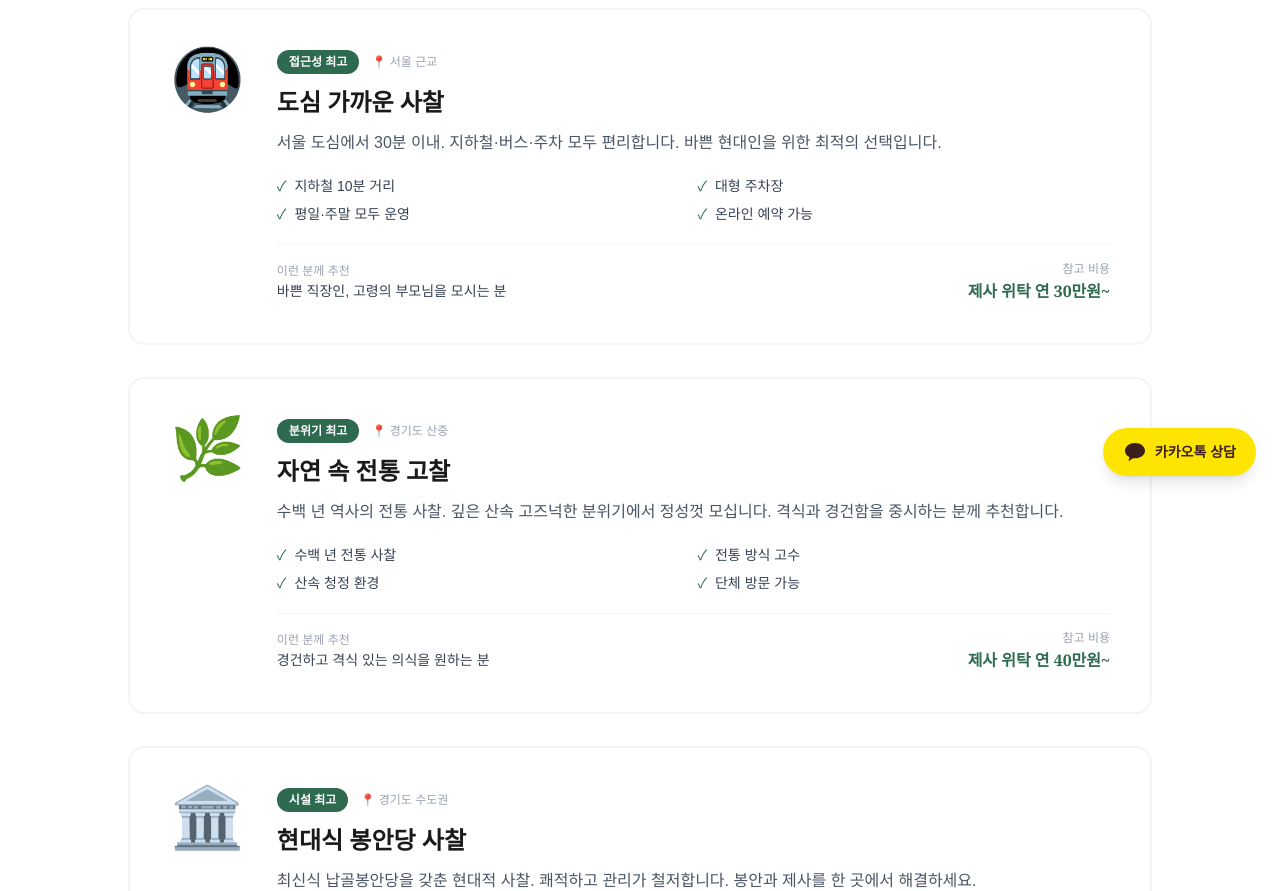
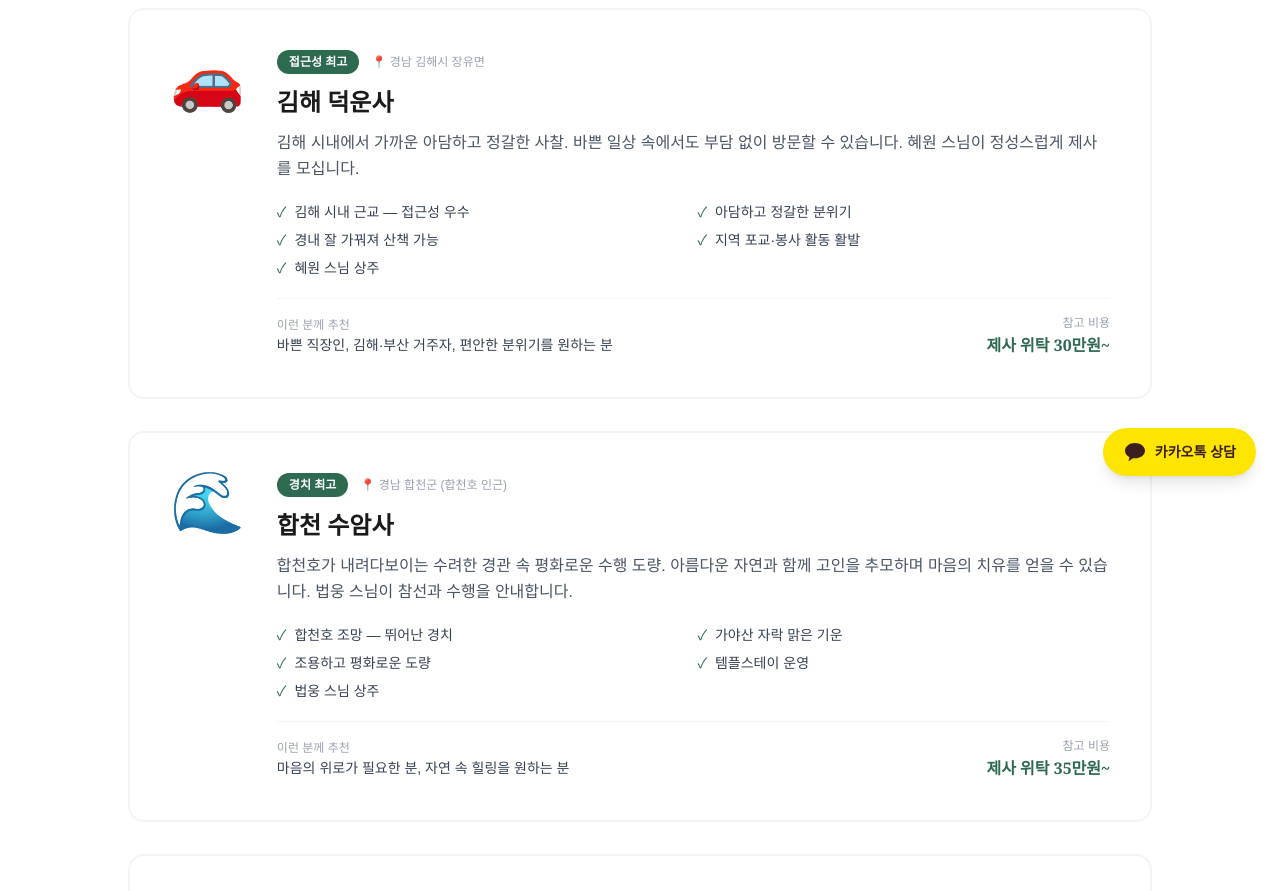
Before and after one commit to klein0226-gif/ansimjesa, a Next.js app: page /temples in a window 1280 px wide. Shown: the part 300-1191 px from the top of the page. Built offline with nearby package versions, Linux system fonts and the light colour scheme.

Commit message:
feat: 사찰 정보 업데이트 — 덕운사/수암사/마애사 실제 데이터 + 주지스님 + 장단점 비교

```diff
--- a/app/temples/page.tsx
+++ b/app/temples/page.tsx
@@ -17,37 +17,37 @@ export const metadata: Metadata = {
 
 const temples = [
   {
-    slug: "urban-temple",
-    name: "도심 가까운 사찰",
+    slug: "deokunsa",
+    name: "김해 덕운사",
     tag: "접근성 최고",
-    emoji: "🚇",
-    location: "서울 근교",
-    desc: "서울 도심에서 30분 이내. 지하철·버스·주차 모두 편리합니다. 바쁜 현대인을 위한 최적의 선택입니다.",
-    features: ["지하철 10분 거리", "대형 주차장", "평일·주말 모두 운영", "온라인 예약 가능"],
-    best: "바쁜 직장인, 고령의 부모님을 모시는 분",
-    price: "제사 위탁 연 30만원~",
+    emoji: "🚗",
+    location: "경남 김해시 장유면",
+    desc: "김해 시내에서 가까운 아담하고 정갈한 사찰. 바쁜 일상 속에서도 부담 없이 방문할 수 있습니다. 혜원 스님이 정성스럽게 제사를 모십니다.",
+    features: ["김해 시내 근교 — 접근성 우수", "아담하고 정갈한 분위기", "경내 잘 가꿔져 산책 가능", "지역 포교·봉사 활동 활발", "혜원 스님 상주"],
+    best: "바쁜 직장인, 김해·부산 거주자, 편안한 분위기를 원하는 분",
+    price: "제사 위탁 30만원~",
   },
   {
-    slug: "nature-temple",
-    name: "자연 속 전통 고찰",
-    tag: "분위기 최고",
-    emoji: "🌿",
-    location: "경기도 산중",
-    desc: "수백 년 역사의 전통 사찰. 깊은 산속 고즈넉한 분위기에서 정성껏 모십니다. 격식과 경건함을 중시하는 분께 추천합니다.",
-    features: ["수백 년 전통 사찰", "전통 방식 고수", "산속 청정 환경", "단체 방문 가능"],
-    best: "경건하고 격식 있는 의식을 원하는 분",
-    price: "제사 위탁 연 40만원~",
+    slug: "suamsa",
+    name: "합천 수암사",
+    tag: "경치 최고",
+    emoji: "🌊",
+    location: "경남 합천군 (합천호 인근)",
+    desc: "합천호가 내려다보이는 수려한 경관 속 평화로운 수행 도량. 아름다운 자연과 함께 고인을 추모하며 마음의 치유를 얻을 수 있습니다. 법웅 스님이 참선과 수행을 안내합니다.",
+    features: ["합천호 조망 — 뛰어난 경치", "가야산 자락 맑은 기운", "조용하고 평화로운 도량", "템플스테이 운영", "법웅 스님 상주"],
+    best: "마음의 위로가 필요한 분, 자연 속 힐링을 원하는 분",
+    price: "제사 위탁 35만원~",
   },
   {
-    slug: "modern-temple",
-    name: "현대식 봉안당 사찰",
-    tag: "시설 최고",
-    emoji: "🏛️",
-    location: "경기도 수도권",
-    desc: "최신식 납골봉안당을 갖춘 현대적 사찰. 쾌적하고 관리가 철저합니다. 봉안과 제사를 한 곳에서 해결하세요.",
-    features: ["최신식 봉안당", "연중 청결 관리", "냉난방 완비", "유족 휴게 공간"],
-    best: "납골봉안당과 제사를 함께 원하는 분",
-    price: "제사 위탁 연 35만원~",
+    slug: "maesa",
+    name: "거창 마애사",
+    tag: "문화재 · 품격",
+    emoji: "🗿",
+    location: "경남 거창군 (가야산 국립공원 인근)",
+    desc: "바위에 새겨진 마애불상이 있는 역사 깊은 암자. 깊은 산속의 진정한 고요함 속에서 격식 있고 품격 높은 제사를 모십니다. 정묵 스님이 소박하고 따뜻한 법문으로 안내합니다.",
+    features: ["마애불상 — 지방문화재", "깊은 산속 진정한 고요함", "자연과 완전히 동화된 분위기", "역사적·문화적 가치", "정묵 스님 상주"],
+    best: "격식과 의미를 중시하는 분, 특별한 추모를 원하는 분",
+    price: "제사 위탁 40만원~",
   },
   {
     slug: "baekcheonsa",
```
